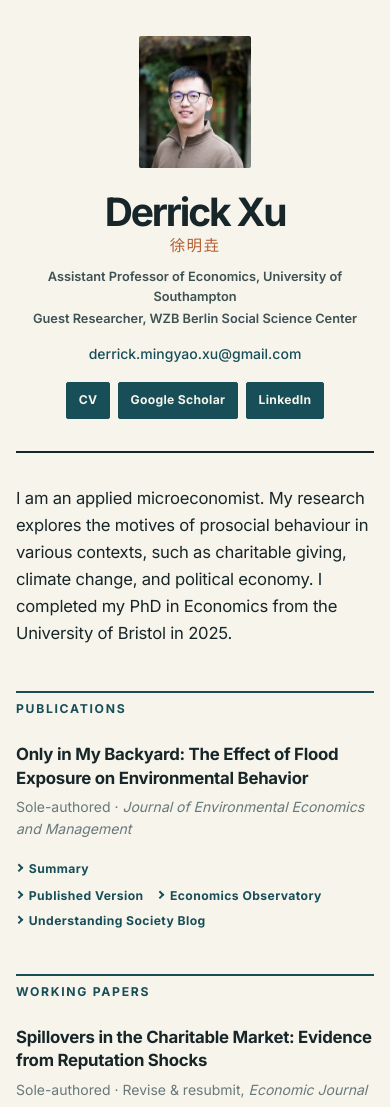
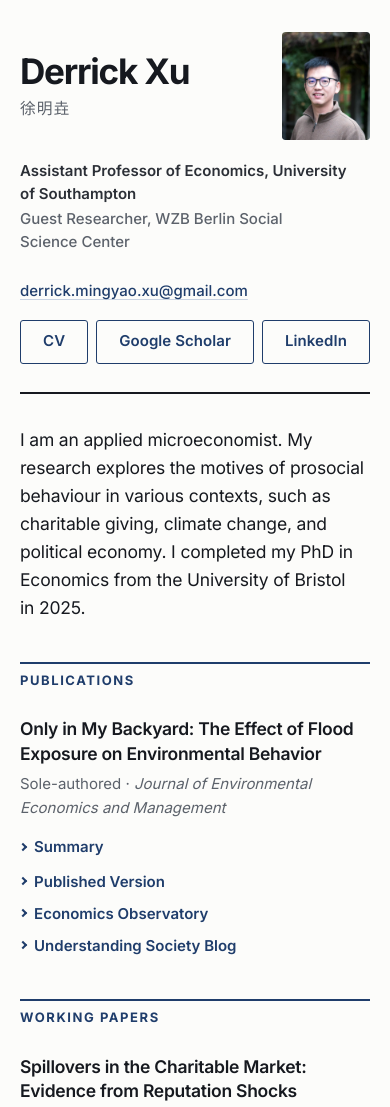
Before and after one commit to derrickmxu/derrickmxu.github.io, a plain HTML site: page index.html in a window 390 px wide. Shown: the top 1107 px of the page. Drawn offline with Linux system fonts and the light colour scheme.

Commit message:
Redesign: navy & white palette, refined type scale, improved mobile layout, optimized photo, remove WIP section

```diff
--- a/index.html
+++ b/index.html
@@ -8,7 +8,8 @@
   <title>Derrick Xu | Assistant Professor of Economics</title>
   <link rel="preconnect" href="https://fonts.googleapis.com">
   <link rel="preconnect" href="https://fonts.gstatic.com" crossorigin>
-  <link href="https://fonts.googleapis.com/css2?family=Inter:wght@300;400;500;600;700&display=swap" rel="stylesheet">
+  <link href="https://fonts.googleapis.com/css2?family=Inter:wght@400;500;600;700&display=swap" rel="stylesheet">
+  <meta name="theme-color" content="#fcfcfa">
   <link rel="stylesheet" href="styles.css">
   <link rel="canonical" href="https://www.mingyaoxu.com/">
   <meta property="og:type" content="website">
@@ -46,13 +47,13 @@
         <p class="role role-secondary">Guest Researcher, WZB Berlin Social Science Center</p>
         <p class="email-line"><a href="mailto:derrick.mingyao.xu@gmail.com">derrick.mingyao.xu@gmail.com</a></p>
         <div class="social-links">
-          <a href="cv.pdf" class="btn" target="_blank">CV</a>
-          <a href="https://scholar.google.com/citations?user=iKo71YAAAAAJ&hl=en" class="btn" target="_blank">Google Scholar</a>
-          <a href="https://www.linkedin.com/in/mingyaoxu/" class="btn" target="_blank">LinkedIn</a>
+          <a href="cv.pdf" class="btn" target="_blank" rel="noopener">CV</a>
+          <a href="https://scholar.google.com/citations?user=iKo71YAAAAAJ&hl=en" class="btn" target="_blank" rel="noopener">Google Scholar</a>
+          <a href="https://www.linkedin.com/in/mingyaoxu/" class="btn" target="_blank" rel="noopener">LinkedIn</a>
         </div>
       </div>
       <div class="profile-photo-wrapper">
-        <img src="profile.jpg" alt="Derrick Xu" class="profile-photo">
+        <img src="profile-web.jpg" alt="Derrick Xu" class="profile-photo" width="440" height="540" decoding="async">
       </div>
     </header>
 
@@ -78,9 +79,9 @@
           </p>
         </details>
         <p class="links">
-          <a href="https://www.sciencedirect.com/science/article/pii/S0095069626000203" target="_blank">Published Version</a>
-          <a href="https://www.economicsobservatory.com/how-do-climate-disasters-affect-pro-environmental-behaviour" target="_blank">Economics Observatory</a>
-          <a href="https://www.understandingsociety.ac.uk/blog/2026/07/06/local-flooding-behaviour/" target="_blank">Understanding Society Blog</a>
+          <a href="https://www.sciencedirect.com/science/article/pii/S0095069626000203" target="_blank" rel="noopener">Published Version</a>
+          <a href="https://www.economicsobservatory.com/how-do-climate-disasters-affect-pro-environmental-behaviour" target="_blank" rel="noopener">Economics Observatory</a>
+          <a href="https://www.understandingsociety.ac.uk/blog/2026/07/06/local-flooding-behaviour/" target="_blank" rel="noopener">Understanding Society Blog</a>
         </p>
       </article>
     </section>
@@ -100,13 +101,13 @@
           </p>
         </details>
         <p class="links">
-          <a href="https://papers.ssrn.com/sol3/papers.cfm?abstract_id=4206456" target="_blank">Manuscript</a>
+          <a href="https://papers.ssrn.com/sol3/papers.cfm?abstract_id=4206456" target="_blank" rel="noopener">Manuscript</a>
         </p>
       </article>
 
       <article class="paper">
         <h3>Do Crises Increase Parochial Behavior? Evidence from Donations During Covid</h3>
-        <p class="meta">With <a href="https://estebanjaimovich.weebly.com/" target="_blank">Esteban Jaimovich</a> and <a href="https://sarahsmitheconomics.weebly.com/" target="_blank">Sarah Smith</a> · Submitted</p>
+        <p class="meta">With <a href="https://estebanjaimovich.weebly.com/" target="_blank" rel="noopener">Esteban Jaimovich</a> and <a href="https://sarahsmitheconomics.weebly.com/" target="_blank" rel="noopener">Sarah Smith</a> · Submitted</p>
         <details class="summary">
           <summary>Summary</summary>
           <p>
@@ -117,13 +118,13 @@
           </p>
         </details>
         <p class="links">
-          <a href="https://arxiv.org/pdf/2607.28378" target="_blank">Manuscript</a>
+          <a href="https://arxiv.org/pdf/2607.28378" target="_blank" rel="noopener">Manuscript</a>
         </p>
       </article>
 
       <article class="paper">
         <h3>Preempting the Comparison: Quality Disclosure and Fundraising Competition</h3>
-        <p class="meta">With <a href="https://sites.google.com/view/andreaslange" target="_blank">Andreas Lange</a>, <a href="https://sites.google.com/tamu.edu/jmeer/home" target="_blank">Jonathan Meer</a>, and <a href="https://sites.google.com/view/janschmitz" target="_blank">Jan Schmitz</a></p>
+        <p class="meta">With <a href="https://sites.google.com/view/andreaslange" target="_blank" rel="noopener">Andreas Lange</a>, <a href="https://sites.google.com/tamu.edu/jmeer/home" target="_blank" rel="noopener">Jonathan Meer</a>, and <a href="https://sites.google.com/view/janschmitz" target="_blank" rel="noopener">Jan Schmitz</a></p>
         <details class="summary">
           <summary>Summary</summary>
           <p>
@@ -134,17 +135,9 @@
           </p>
         </details>
         <p class="links">
-          <a href="https://papers.ssrn.com/sol3/papers.cfm?abstract_id=7708598" target="_blank">Manuscript</a>
+          <a href="https://papers.ssrn.com/sol3/papers.cfm?abstract_id=7708598" target="_blank" rel="noopener">Manuscript</a>
         </p>
       </article>
-    </section>
-
-    <section class="research-section">
-      <h2>Work in Progress</h2>
-      <ul class="wip">
-        <li><strong>The Evolution of Prosociality</strong> <span class="coauthors">with <a href="https://www.wzb.eu/en/persons/maja-adena" target="_blank">Maja Adena</a></span></li>
-        <li><strong>Emotional Giving</strong> <span class="coauthors">with <a href="https://www.wzb.eu/en/persons/maja-adena" target="_blank">Maja Adena</a> and <a href="https://sarahsmitheconomics.weebly.com/" target="_blank">Sarah Smith</a></span></li>
-      </ul>
     </section>
 
     <footer>
--- a/styles.css
+++ b/styles.css
@@ -5,27 +5,29 @@
 }
 
 :root {
-  --ink: #172628;
-  --text: #223436;
-  --text-secondary: #3e5153;
-  --text-muted: #68797a;
-  --paper: #f7f4ec;
-  --paper-deep: #eee9de;
-  --teal: #174e57;
-  --teal-dark: #103940;
-  --accent: #b35f32;
-  --border: #cfd5cf;
-  --max-width: 56rem;
+  /* Palette: navy & white. All text pairs >= 4.5:1 on --paper. */
+  --ink: #16191f;          /* headings          ~17:1 */
+  --text: #2b2f36;         /* body              ~13:1 */
+  --text-muted: #5c626b;   /* meta, footer      ~6:1  */
+  --paper: #fcfcfa;
+  --tint: #f1f3f6;         /* summary panel */
+  --accent: #1f3d6b;       /* links, buttons    ~11:1 */
+  --accent-dark: #142a4c;
+  --accent-soft: #c9d3e2;  /* underlines */
+  --border: #e1e3e7;
+  --max-width: 60rem;
 
-  --fs-xs: 0.76rem;
-  --fs-sm: 0.875rem;
-  --fs-base: 1rem;
-  --fs-md: 1.05rem;
-  --fs-xl: clamp(2.2rem, 6vw, 3.85rem);
+  /* Type scale */
+  --fs-xs: 0.8125rem;      /* 13px */
+  --fs-sm: 0.9375rem;      /* 15px */
+  --fs-base: 1.0625rem;    /* 17px */
+  --fs-md: 1.1875rem;      /* 19px */
+  --fs-lg: 1.25rem;        /* 20px */
+  --fs-xl: clamp(2.25rem, 5vw, 3.25rem);
 }
 
 html {
-  font-size: 16px;
+  font-size: 100%;
   -webkit-text-size-adjust: 100%;
 }
 
@@ -34,7 +36,7 @@ body {
   padding: 0 2rem 3.5rem;
   font-family: 'Inter', -apple-system, BlinkMacSystemFont, "Segoe UI", Roboto, Helvetica, Arial, sans-serif;
   font-size: var(--fs-base);
-  line-height: 1.7;
+  line-height: 1.65;
   color: var(--text);
   background: var(--paper);
   -webkit-font-smoothing: antialiased;
@@ -44,6 +46,31 @@ body {
 main {
   max-width: var(--max-width);
   margin: 3.75rem auto 0;
+}
+
+a {
+  color: var(--accent);
+  text-decoration: none;
+  transition: color 0.15s ease, text-decoration-color 0.15s ease;
+}
+
+a:hover {
+  color: var(--accent-dark);
+}
+
+/* Avoid single orphaned words on the last line */
+h1, h2 {
+  text-wrap: balance;
+}
+
+h3, p, li {
+  text-wrap: pretty;
+}
+
+:focus-visible {
+  outline: 2px solid var(--accent);
+  outline-offset: 3px;
+  border-radius: 2px;
 }
 
 /* Profile */
@@ -62,21 +89,21 @@ main {
 }
 
 h1 {
-  margin: 0 0 1rem;
+  margin: 0 0 1.1rem;
   font-size: var(--fs-xl);
   font-weight: 700;
-  line-height: 0.98;
-  letter-spacing: -0.055em;
+  line-height: 1.02;
+  letter-spacing: -0.035em;
   color: var(--ink);
 }
 
 h1 span {
   display: block;
-  margin: 0.8rem 0 0;
-  font-size: 0.42em;
+  margin: 0.7rem 0 0;
+  font-size: 0.45em;
   font-weight: 500;
-  letter-spacing: 0.08em;
-  color: var(--accent);
+  letter-spacing: 0.06em;
+  color: var(--text-muted);
 }
 
 .role {
@@ -84,8 +111,8 @@ h1 span {
   max-width: 34rem;
   font-size: var(--fs-sm);
   font-weight: 600;
-  color: var(--text-secondary);
-  line-height: 1.55;
+  color: var(--text);
+  line-height: 1.5;
 }
 
 .role + .role {
@@ -93,60 +120,72 @@ h1 span {
 }
 
 .role-secondary {
+  font-weight: 500;
+  color: var(--text-muted);
   margin-bottom: 0.85rem;
 }
 
 .email-line {
-  margin: 0 0 1rem;
+  margin: 0 0 1.1rem;
   font-size: var(--fs-sm);
-  color: var(--text-muted);
 }
 
 .email-line a {
-  color: var(--teal);
   font-weight: 500;
   text-decoration: underline;
-  text-decoration-color: transparent;
+  text-decoration-color: var(--accent-soft);
   text-underline-offset: 0.2em;
 }
 
 .email-line a:hover {
-  color: var(--teal-dark);
   text-decoration-color: currentColor;
 }
 
 .social-links {
   display: flex;
   flex-wrap: wrap;
-  gap: 0.55rem;
+  gap: 0.6rem;
 }
 
 .btn {
   display: inline-flex;
   align-items: center;
-  min-height: 2.2rem;
-  padding: 0.4rem 0.85rem;
-  font-size: var(--fs-xs);
-  font-weight: 700;
-  letter-spacing: 0.025em;
-  color: var(--paper);
-  background: var(--teal);
-  border: 1px solid var(--teal);
-  border-radius: 2px;
+  justify-content: center;
+  min-height: 2.5rem;
+  padding: 0.45rem 1rem;
+  font-size: var(--fs-sm);
+  font-weight: 600;
+  letter-spacing: 0.005em;
+  color: var(--accent);
+  background: transparent;
+  border: 1.5px solid var(--accent);
+  border-radius: 3px;
   text-decoration: none;
-  transition: background-color 0.15s ease, border-color 0.15s ease, transform 0.15s ease;
+  transition: background-color 0.15s ease, color 0.15s ease, border-color 0.15s ease;
 }
 
 .btn:hover {
-  background: var(--teal-dark);
-  border-color: var(--teal-dark);
+  background: var(--accent);
+  border-color: var(--accent);
   color: #ffffff;
-  text-decoration: none;
-  transform: translateY(-1px);
 }
 
 .profile-photo-wrapper {
+  position: relative;
   flex-shrink: 0;
+  border-radius: 3px;
+  overflow: hidden;
+}
+
+/* Subtle navy wash so the photo sits in the palette */
+.profile-photo-wrapper::after {
+  content: "";
+  position: absolute;
+  inset: 0;
+  background: var(--accent);
+  mix-blend-mode: soft-light;
+  opacity: 0.35;
+  pointer-events: none;
 }
 
 .profile-photo {
@@ -155,33 +194,30 @@ h1 span {
   height: 13.5rem;
   object-fit: cover;
   object-position: center center;
-  border-radius: 2px;
-  border: 0;
-  background-color: var(--paper-deep);
-  filter: saturate(0.82) contrast(1.03);
+  border-radius: 3px;
+  background-color: var(--tint);
+  filter: saturate(0.78) contrast(1.05) brightness(1.03);
 }
 
 .intro {
   margin: 0 0 3.25rem;
-  padding: 0;
 }
 
 .intro p {
-  max-width: 47rem;
+  max-width: 46rem;
   margin: 0;
-  font-size: clamp(1.08rem, 2.1vw, 1.32rem);
+  font-size: var(--fs-lg);
   font-weight: 400;
-  line-height: 1.62;
-  letter-spacing: -0.012em;
+  line-height: 1.6;
+  letter-spacing: -0.01em;
   color: var(--ink);
 }
 
 .research-section {
   display: grid;
-  grid-template-columns: 9.5rem minmax(0, 1fr);
-  column-gap: clamp(2rem, 7vw, 5.5rem);
+  grid-template-columns: 8.5rem minmax(0, 1fr);
+  column-gap: clamp(2rem, 4vw, 3.5rem);
   margin: 0 0 3.5rem;
-  padding: 0;
 }
 
 .research-section:last-of-type {
@@ -191,25 +227,25 @@ h1 span {
 h2 {
   align-self: start;
   margin: 0;
-  padding: 0.15rem 0 0.75rem;
+  padding: 0.5rem 0 0.75rem;
   font-size: var(--fs-xs);
   font-weight: 700;
   line-height: 1.35;
-  letter-spacing: 0.14em;
+  letter-spacing: 0.12em;
   text-transform: uppercase;
-  color: var(--teal);
-  border-top: 2px solid var(--teal);
+  color: var(--accent);
+  border-top: 2px solid var(--accent);
 }
 
 .paper {
   grid-column: 2;
   margin: 0;
-  padding: 0 0 1.5rem;
+  padding: 0 0 1.6rem;
   border-bottom: 1px solid var(--border);
 }
 
 .paper + .paper {
-  margin-top: 1.5rem;
+  margin-top: 1.6rem;
 }
 
 .research-section .paper:last-child {
@@ -222,10 +258,10 @@ h2 {
 }
 
 h3 {
-  margin: 0 0 0.35rem;
+  margin: 0 0 0.4rem;
   font-size: var(--fs-md);
-  font-weight: 650;
-  line-height: 1.45;
+  font-weight: 600;
+  line-height: 1.4;
   letter-spacing: -0.015em;
   color: var(--ink);
 }
@@ -237,38 +273,54 @@ h3 {
   line-height: 1.55;
 }
 
+.meta a {
+  color: var(--text);
+  text-decoration: underline;
+  text-decoration-color: var(--border);
+  text-underline-offset: 0.18em;
+}
+
+.meta a:hover {
+  color: var(--accent);
+  text-decoration-color: var(--accent);
+}
+
+/* Summary toggles and paper links */
 .summary summary,
 .links a {
   display: inline-flex;
   align-items: center;
-  gap: 0.45rem;
-  font-size: var(--fs-xs);
-  font-weight: 700;
-  letter-spacing: 0.035em;
-  color: var(--teal);
+  gap: 0.5rem;
+  min-height: 1.75rem;
+  font-size: var(--fs-sm);
+  font-weight: 600;
+  color: var(--accent);
   line-height: 1.4;
+  text-decoration: underline;
+  text-decoration-color: transparent;
+  text-underline-offset: 0.2em;
 }
 
 .summary summary::before,
 .links a::before {
   content: "";
   display: inline-block;
-  width: 0.35rem;
-  height: 0.35rem;
+  width: 0.38rem;
+  height: 0.38rem;
   border-right: 2px solid currentColor;
   border-bottom: 2px solid currentColor;
   transform: rotate(-45deg);
-  margin-top: -0.1rem;
   flex-shrink: 0;
 }
 
 .summary summary:hover,
 .links a:hover {
-  color: var(--accent);
+  color: var(--accent-dark);
+  text-decoration-color: currentColor;
 }
 
 .summary {
-  margin: 0 0 0.55rem;
+  margin: 0 0 0.4rem;
 }
 
 .summary summary {
@@ -287,17 +339,17 @@ h3 {
 
 .summary[open] summary::before {
   transform: rotate(45deg);
-  margin-top: 0.05rem;
+  margin-top: -0.2rem;
 }
 
 .summary p {
-  margin: 0.9rem 0 1rem;
+  margin: 0.6rem 0 0.9rem;
   padding: 1rem 1.15rem;
   font-size: var(--fs-sm);
-  color: var(--text-secondary);
+  color: var(--text);
   line-height: 1.7;
-  background: var(--paper-deep);
-  border-left: 2px solid var(--teal);
+  background: var(--tint);
+  border-left: 2px solid var(--accent);
 }
 
 .paper > .summary:last-child p {
@@ -307,84 +359,9 @@ h3 {
 .links {
   margin: 0;
   display: flex;
-  flex-direction: row;
   flex-wrap: wrap;
   align-items: flex-start;
-  gap: 0.45rem 1rem;
-}
-
-.links a {
-  text-decoration: none;
-}
-
-.links a:hover {
-  text-decoration: none;
-}
-
-.wip {
-  grid-column: 2;
-  margin: 0;
-  padding: 0;
-  list-style: none;
-  display: flex;
-  flex-direction: column;
-  gap: 1.25rem;
-}
-
-.wip li {
-  margin: 0;
-  padding: 0 0 1.25rem;
-  font-size: var(--fs-md);
-  line-height: 1.5;
-  border-bottom: 1px solid var(--border);
-}
-
-.wip li:last-child {
-  padding-bottom: 0;
-  border-bottom: none;
-}
-
-.wip li strong {
-  display: block;
-  margin: 0 0 0.35rem;
-  font-size: var(--fs-md);
-  font-weight: 650;
-  line-height: 1.45;
-  letter-spacing: -0.015em;
-  color: var(--ink);
-}
-
-a {
-  color: var(--teal);
-  text-decoration: none;
-  transition: color 0.15s ease;
-}
-
-a:hover {
-  color: var(--accent);
-}
-
-.meta a,
-.coauthors a {
-  color: var(--text-secondary);
-  text-decoration: underline;
-  text-decoration-color: var(--border);
-  text-underline-offset: 0.18em;
-  transition: color 0.15s ease, text-decoration-color 0.15s ease;
-}
-
-.meta a:hover,
-.coauthors a:hover {
-  color: var(--teal);
-  text-decoration-color: var(--teal);
-}
-
-.wip .coauthors {
-  display: block;
-  margin: 0;
-  font-size: var(--fs-sm);
-  color: var(--text-muted);
-  line-height: 1.55;
+  gap: 0.25rem 1.25rem;
 }
 
 footer {
@@ -397,130 +374,132 @@ footer p {
   margin: 0;
   font-size: var(--fs-xs);
   font-weight: 600;
-  letter-spacing: 0.05em;
+  letter-spacing: 0.06em;
   text-transform: uppercase;
   color: var(--text-muted);
 }
 
-@media (max-width: 640px) {
-  body {
-    padding: 0 1rem 2.25rem;
-    overflow-x: hidden;
+/* Tablet / small laptop */
+@media (max-width: 900px) {
+  .research-section {
+    grid-template-columns: 7rem minmax(0, 1fr);
+    column-gap: 2rem;
   }
 
   .profile-container {
-    display: flex;
-    flex-direction: column-reverse;
-    align-items: center;
-    gap: 0;
-    margin-bottom: 2rem;
-    padding-bottom: 2rem;
+    grid-template-columns: minmax(0, 1fr) 9rem;
+  }
+
+  .profile-photo {
+    width: 9rem;
+    height: 11rem;
+  }
+}
+
+/* Phone */
+@media (max-width: 640px) {
+  :root {
+    --fs-base: 1rem;        /* 16px */
+    --fs-md: 1.09375rem;    /* 17.5px */
+    --fs-lg: 1.09375rem;
+    --fs-xl: clamp(2rem, 9vw, 2.5rem);
+  }
+
+  body {
+    padding: 0 1.25rem 2.25rem;
   }
 
   main {
-    margin-top: 2.25rem;
+    margin-top: 2rem;
+  }
+
+  /* Name + photo side by side, everything else full width, all left-aligned */
+  .profile-container {
+    grid-template-columns: minmax(0, 1fr) auto;
+    column-gap: 1rem;
+    row-gap: 0;
+    align-items: center;
+    margin-bottom: 2rem;
+    padding-bottom: 1.75rem;
   }
 
   .profile-text {
-    text-align: center;
+    display: contents;
+  }
+
+  h1 {
+    grid-column: 1;
+    grid-row: 1;
+    margin: 0;
   }
 
   .profile-photo-wrapper {
-    margin-bottom: 1.5rem;
+    grid-column: 2;
+    grid-row: 1;
   }
 
   .profile-photo {
-    width: 7rem;
-    height: 8.25rem;
+    width: 5.5rem;
+    height: 6.75rem;
   }
 
-  h1 {
-    margin-bottom: 0.85rem;
-    font-size: clamp(2rem, 10vw, 2.6rem);
-    line-height: 1;
+  .role,
+  .email-line,
+  .social-links {
+    grid-column: 1 / -1;
   }
 
-  h1 span {
-    margin-top: 0.45rem;
-    font-size: 0.4em;
+  .role:first-of-type {
+    margin-top: 1.25rem;
   }
 
-  .profile-container .role {
+  .role {
     max-width: none;
-    min-width: 0;
-    font-size: 0.8rem;
-    line-height: 1.5;
-  }
-
-  .profile-container .role-secondary {
-    margin-bottom: 0;
   }
 
   .email-line {
-    margin: 0.85rem 0 1rem;
+    margin: 0.75rem 0 1rem;
     overflow-wrap: anywhere;
   }
 
   .social-links {
-    justify-content: center;
-    gap: 0.45rem;
+    gap: 0.5rem;
   }
 
   .btn {
-    min-height: 2.35rem;
+    flex: 1 1 auto;
+    min-height: 2.75rem;
     padding-inline: 0.75rem;
   }
 
   .intro {
-    margin-bottom: 2.75rem;
-  }
-
-  .intro p {
-    font-size: 1.04rem;
-    line-height: 1.62;
+    margin-bottom: 2.5rem;
   }
 
   .research-section {
     grid-template-columns: 1fr;
-    row-gap: 0;
-    margin-bottom: 2.75rem;
+    margin-bottom: 2.5rem;
   }
 
   h2 {
-    padding-top: 0.5rem;
-    margin-bottom: 0.85rem;
+    margin-bottom: 1rem;
   }
 
   h3 {
-    font-size: 1.05rem;
-    line-height: 1.42;
-  }
-
-  .wip {
-    grid-column: 1;
-    gap: 1.15rem;
-  }
-
-  .wip li {
-    padding-bottom: 1.15rem;
-  }
-
-  .paper + .paper {
-    margin-top: 1.35rem;
+    text-wrap: balance;
   }
 
   .paper {
     grid-column: 1;
-    padding-bottom: 1.35rem;
+    padding-bottom: 1.4rem;
+  }
+
+  .paper + .paper {
+    margin-top: 1.4rem;
   }
 
   .summary p {
-    margin-top: 0.75rem;
-    padding: 0.85rem 0.9rem;
-  }
-
-  .links {
-    gap: 0.5rem 0.85rem;
+    padding: 0.85rem 0.95rem;
   }
 
   footer {
@@ -528,19 +507,27 @@ footer p {
   }
 }
 
-@media (max-width: 350px) {
-  .profile-photo {
-    width: 5.75rem;
-    height: 6.75rem;
+/* Comfortable tap targets on touch screens */
+@media (pointer: coarse) {
+  .summary summary,
+  .links a {
+    min-height: 2.75rem;
   }
 
-  h1 {
-    font-size: 1.85rem;
+  .links {
+    column-gap: 1.5rem;
+    row-gap: 0;
   }
 
-  .btn {
-    padding-inline: 0.65rem;
-    font-size: 0.7rem;
+  .summary {
+    margin-bottom: 0;
+  }
+}
+
+@media (max-width: 360px) {
+  .profile-photo {
+    width: 4.75rem;
+    height: 5.75rem;
   }
 }
 
```
Also changed, not shown: profile-web.jpg (added).
